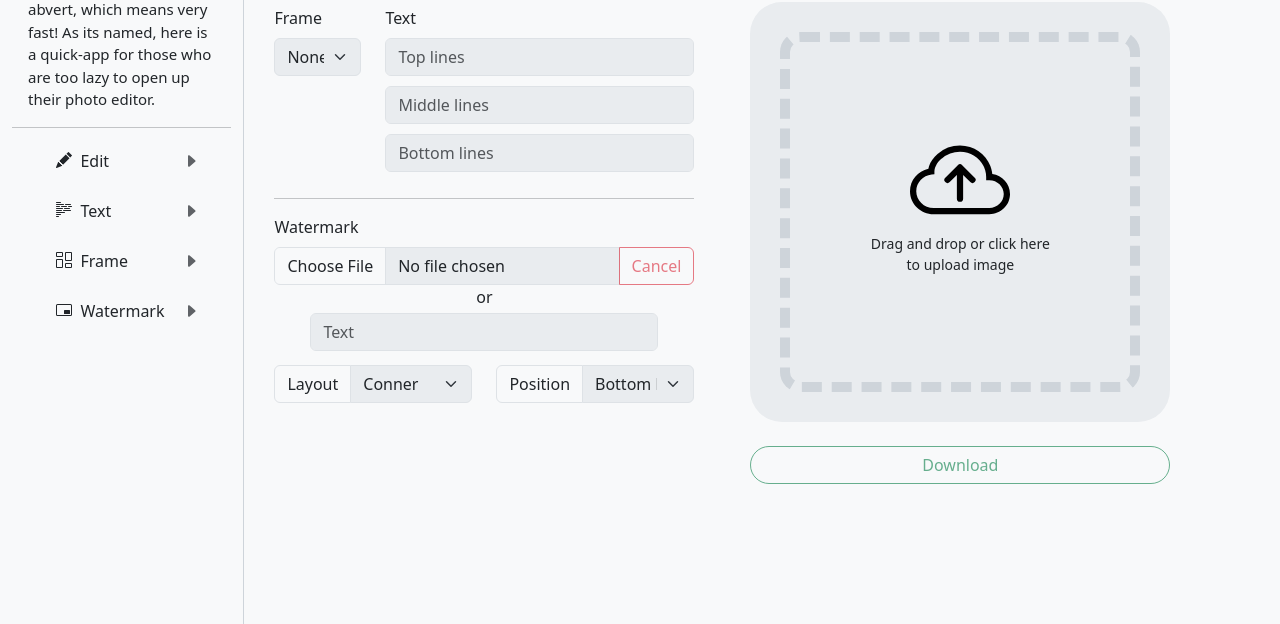
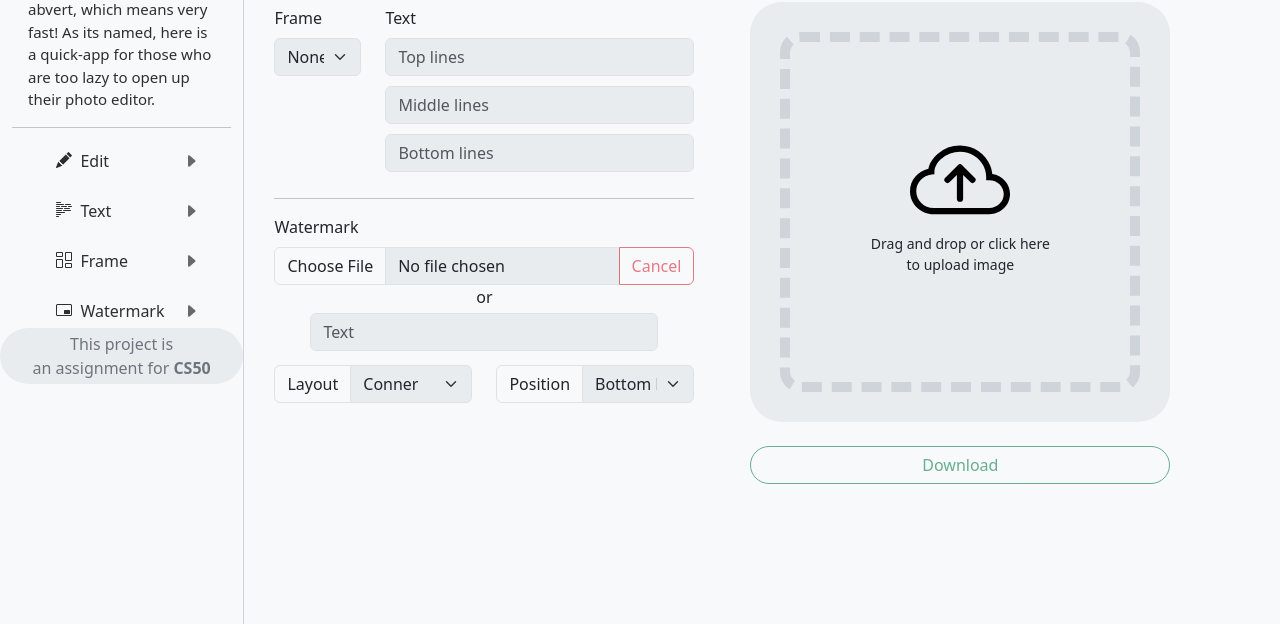
Before and after one commit to congchuahiep/Cuc-le, a Flask app: page / in a window 1280 px wide. Shown: the part 90-714 px from the top of the page. Run offline with Flask 3, Linux system fonts and the light colour scheme.

Commit message:
Add files via upload

```diff
--- a/templates/index.html
+++ b/templates/index.html
@@ -18,7 +18,7 @@
 <body class="bg-body-tertiary">
   <!-- Sidebar -->
   <div class="sidebar bg-body-tertiary">
-    <div class="container text-left">
+    <div class="container text-left sidebarHead">
       <h3 class="mt-3 mx-3">
         <svg xmlns="http://www.w3.org/2000/svg" width="16" height="16" fill="currentColor" class="bi bi-image-alt"
           viewBox="0 0 16 16">
@@ -27,17 +27,15 @@
         </svg>
         Cực lẹ
       </h3>
-      <p class="mt-3 mx-3">
+      <p class="mt-3 mx-3 text-secondary-emphasis">
         "Cực lẹ" is a Vietnamese abvert, which means very fast!
         As its named, here is a quick-app for those
         who are too lazy to open up their photo editor.
       </p>
-    </div>
-    <div class="container">
       <hr>
     </div>
-    <div class="container" style="width: 80%;">
-      <span class="mt-3 ps-3 sidebarLink">
+    <div class="container sidebarContent" style="width: 80%;">
+      <span class="mt-3 ps-3 sidebarLink text-secondary-emphasis">
         <div>
           <svg xmlns="http://www.w3.org/2000/svg" width="16" height="16" fill="currentColor"
             class="bi bi-pencil-fill mx-1 mb-1" viewBox="0 0 16 16">
@@ -53,7 +51,7 @@
             d="m12.14 8.753-5.482 4.796c-.646.566-1.658.106-1.658-.753V3.204a1 1 0 0 1 1.659-.753l5.48 4.796a1 1 0 0 1 0 1.506z" />
         </svg>
       </span>
-      <span class="mt-3 ps-3 sidebarLink">
+      <span class="mt-3 ps-3 sidebarLink text-secondary-emphasis">
         <div>
           <svg xmlns="http://www.w3.org/2000/svg" width="16" height="16" fill="currentColor"
             class="bi bi-body-text mx-1 mb-1" viewBox="0 0 16 16">
@@ -69,7 +67,7 @@
             d="m12.14 8.753-5.482 4.796c-.646.566-1.658.106-1.658-.753V3.204a1 1 0 0 1 1.659-.753l5.48 4.796a1 1 0 0 1 0 1.506z" />
         </svg>
       </span>
-      <span class="mt-3 ps-3 sidebarLink">
+      <span class="mt-3 ps-3 sidebarLink text-secondary-emphasis">
         <div>
           <svg xmlns="http://www.w3.org/2000/svg" width="16" height="16" fill="currentColor"
             class="bi bi-columns-gap mx-1 mb-1" viewBox="0 0 16 16">
@@ -85,7 +83,7 @@
             d="m12.14 8.753-5.482 4.796c-.646.566-1.658.106-1.658-.753V3.204a1 1 0 0 1 1.659-.753l5.48 4.796a1 1 0 0 1 0 1.506z" />
         </svg>
       </span>
-      <span class="mt-3 ps-3 sidebarLink">
+      <span class="mt-3 ps-3 sidebarLink text-secondary-emphasis">
         <div>
           <svg xmlns="http://www.w3.org/2000/svg" width="16" height="16" fill="currentColor" class="bi bi-pip mx-1 mb-1"
             viewBox="0 0 16 16">
@@ -102,6 +100,18 @@
             d="m12.14 8.753-5.482 4.796c-.646.566-1.658.106-1.658-.753V3.204a1 1 0 0 1 1.659-.753l5.48 4.796a1 1 0 0 1 0 1.506z" />
         </svg>
       </span>
+    </div>
+    <div class="sidebarFotter">
+      <div class="bg-body-secondary rounded-5 text-center p-1">
+        <span class="text-secondary">
+          This project is
+          <br>
+          an assignment for
+          <strong>
+            CS50
+          </strong>
+        </span>
+      </div>
     </div>
   </div>
   <div class="content py-4">
```
